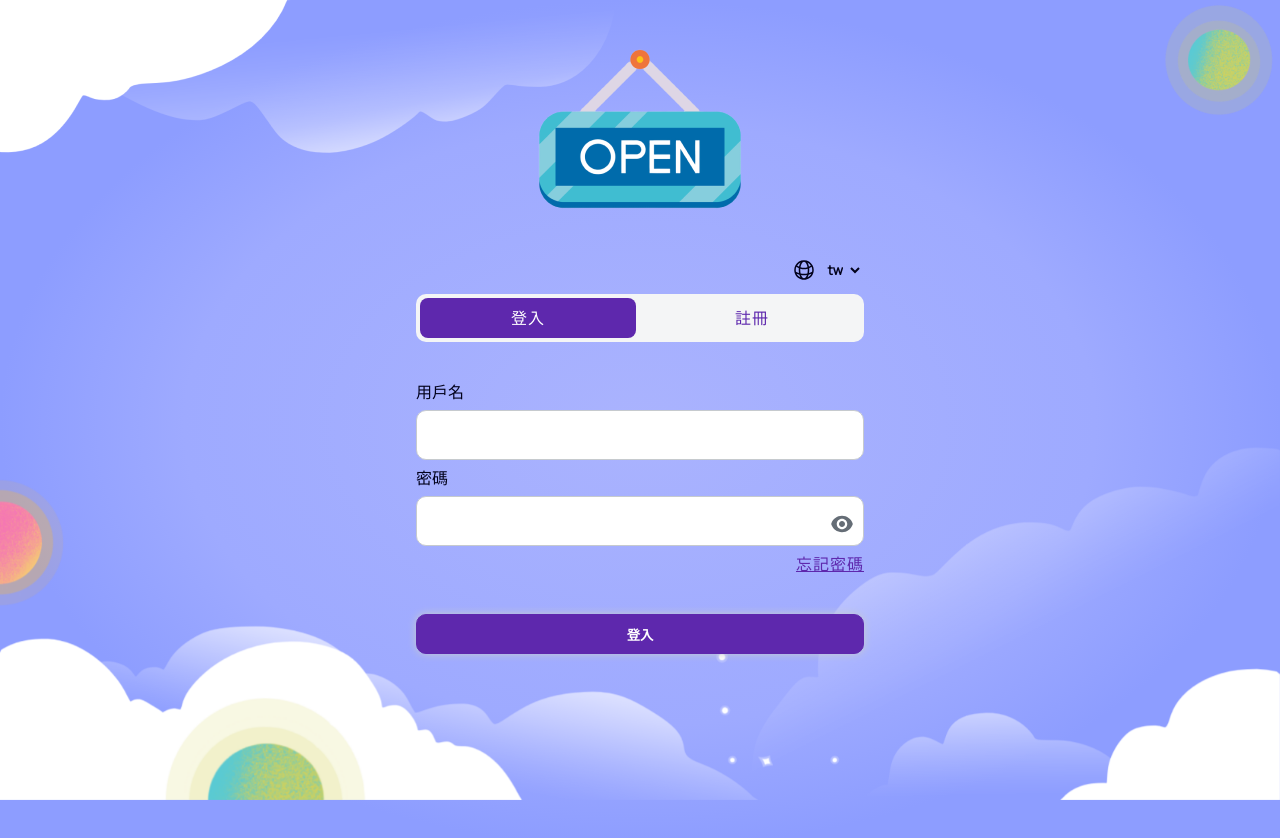
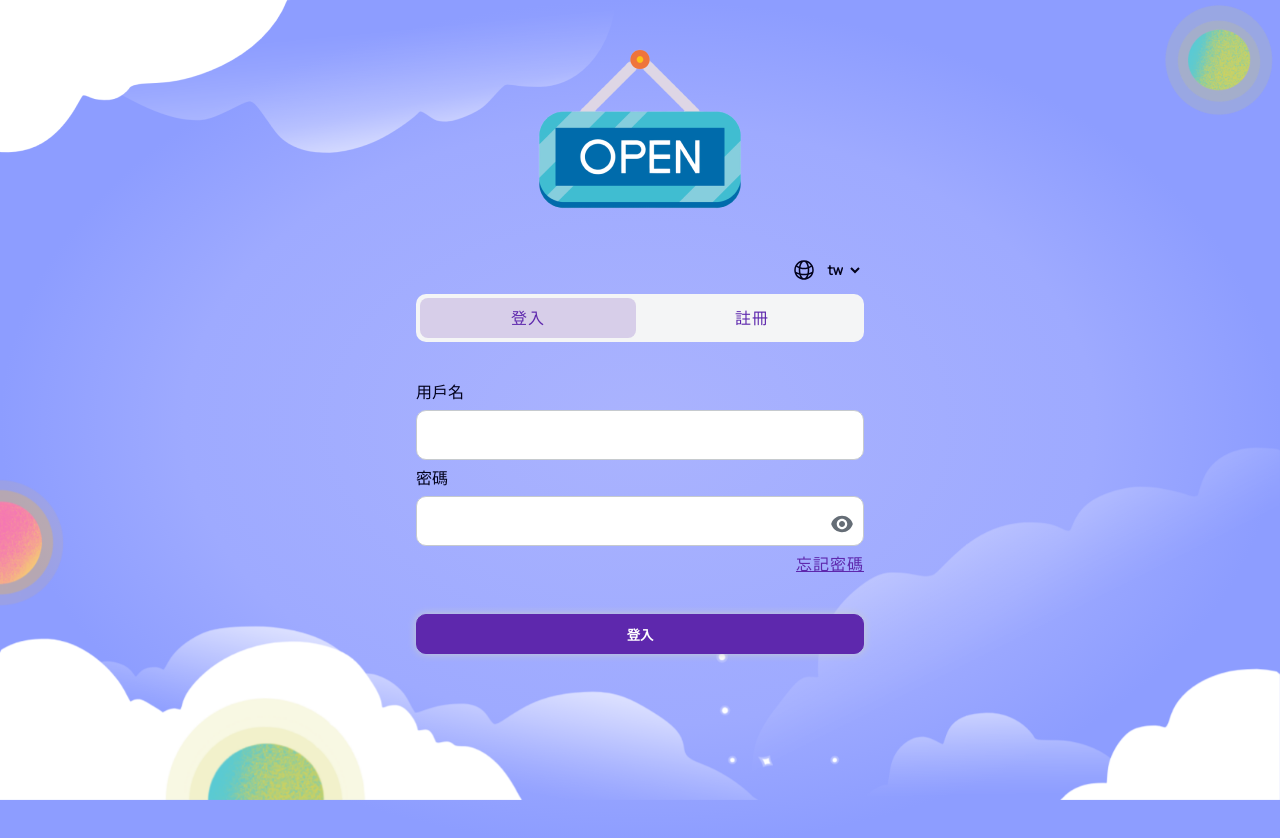
Before and after one commit to ya850805/map-dice-frontend, a Vue app: page /login in a window 1280 px wide. In both pictures the pointer is over the link "登入". Shown: the top 838 px of the page. Built offline with nearby package versions, Linux system fonts and the light colour scheme.

Commit message:
Feat:Add i18n and button hover status.

```diff
--- a/src/assets/layout.css
+++ b/src/assets/layout.css
@@ -24,6 +24,10 @@ a {
     text-decoration: underline;
     cursor: pointer;
     letter-spacing: 1px;
+}
+
+a:hover {
+    color: var(--primary-30);
 }
 
 #app {
@@ -103,8 +107,9 @@ a {
 
 .pop_content {
     display: flex;
+    flex-direction: column;
     position: absolute;
-    flex-direction: column;
+    top: 30%;
     width: calc(100vw - 72px);
     max-width: 448px;
     min-width: auto;
--- a/src/assets/modules.css
+++ b/src/assets/modules.css
@@ -14,7 +14,7 @@
     margin-bottom: 40px;
 }
 
-.tab-block a {
+.tab-block a, .tab-block a:active {
     display: flex;
     justify-content: center;
     align-items: center;
@@ -29,6 +29,12 @@
     background-color: var(--primary);
     border-radius: 8px;
     color: var(--white);
+}
+
+.tab-block a:hover {
+    background-color: var(--primary-30);
+    color: var(--primary);
+    border-radius: 8px;
 }
 
 
@@ -51,6 +57,12 @@ input, select {
     font-family: "Manrope";
 }
 
+input:focus, select:focus, input:-webkit-autofill {
+    outline: solid var(--primary);
+    background-color: var(--white) !important;
+}
+
+
 .i18n-block select {
     width: 42px;
     height: 60px;
@@ -63,6 +75,20 @@ input, select {
     text-align: right;
     padding: 0 4px 0 0;
     font-weight: var(--fw-bold);
+}
+
+.i18n-block select:focus {
+    background-color: transparent !important;
+    border-color: transparent !important;
+    outline: transparent !important;
+}
+
+.i18n-block:hover select {
+    color: var(--primary);
+}
+
+.i18n-block:hover .i-language {
+    background-image: url("images/i-Language-s.svg");
 }
 
 /* @元件-按鈕 primary---------------------------------------------------------------------------------------------- */
@@ -78,7 +104,6 @@ button {
     max-height: 40px;
     margin-bottom: 16px;
 
-    /* primary */
     background: var(--primary);
     color: var(--white);
     border: 1px solid var(--primary);
@@ -93,6 +118,12 @@ button.btn-sec {
     background: var(--white);
     color: var(--txt-default);
     border: 1px solid var(--sec-gray);
+}
+
+button:hover {
+    background-color: var(--primary-30);
+    color: var(--primary);
+    border-radius: 8px;
 }
 
 /* @圖示-icon ---------------------------------------------------------------------------------------------- */
```
Also changed, not shown: src/assets/images/i-Language-s.svg (added).
